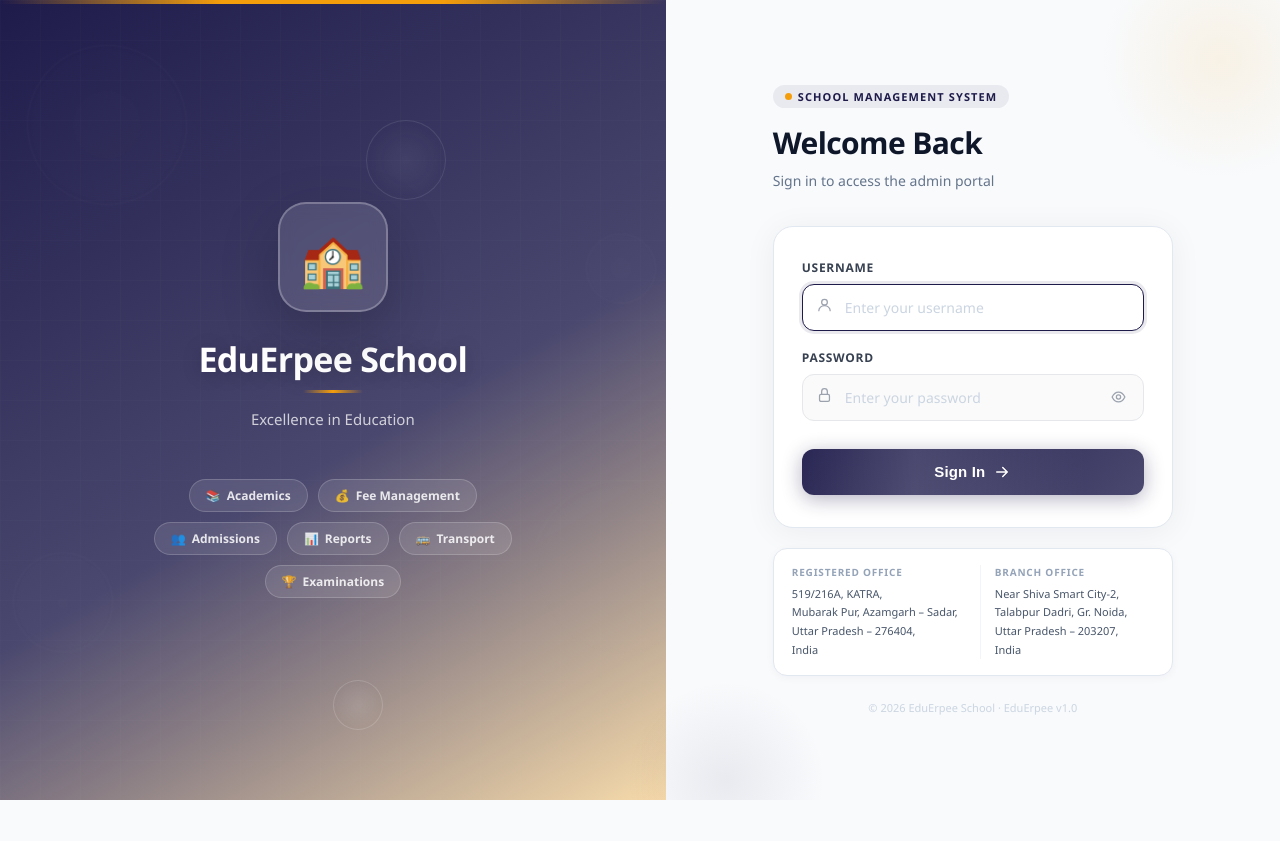
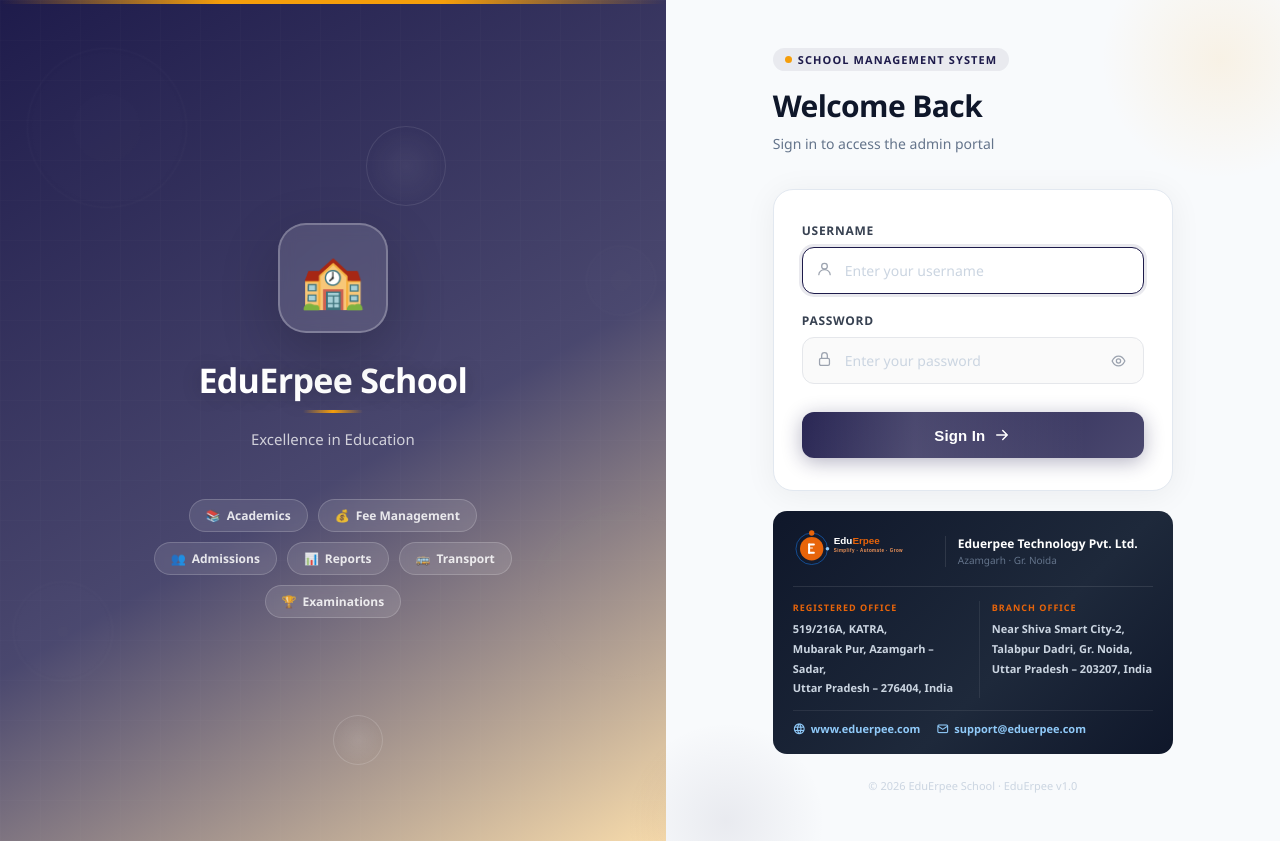
Before and after one commit to eduerpee/eduerpee-school-erp, a React (Create React App) app in the folder frontend/: page /login in a window 1280 px wide. Before the commit the page ends 800 px from the top, so only its background shows below. Built offline with nearby package versions, Linux system fonts and the light colour scheme; no server answers.

Commit message:
fix: login page

```diff
--- a/frontend/src/pages/Login.jsx
+++ b/frontend/src/pages/Login.jsx
@@ -223,16 +223,42 @@ export default function Login() {
             </form>
           </div>
 
-          <div style={{padding:'14px 16px',background:'#fff',borderRadius:12,border:'1px solid #E2E8F0',boxShadow:'0 1px 6px rgba(15,23,42,.04)'}}>
-            <div style={{display:'grid',gridTemplateColumns:'1fr 1fr',gap:12}}>
+          <div style={{background:'linear-gradient(135deg,#0F172A 0%,#1E293B 60%,#0F172A 100%)',borderRadius:12,padding:'14px 16px'}}>
+            <div style={{display:'flex',alignItems:'center',gap:10,marginBottom:12,paddingBottom:10,borderBottom:'1px solid rgba(255,255,255,0.1)'}}>
+              <svg xmlns="http://www.w3.org/2000/svg" viewBox="75 92 310 100" width="110" height="36">
+                  <circle cx="116" cy="136" r="35" fill="none" stroke="#1565C0" strokeWidth="1.5"/>
+                  <circle cx="116" cy="101" r="6" fill="#E8640A"/>
+                  <circle cx="151" cy="136" r="4" fill="#90CAF9"/>
+                  <circle cx="116" cy="136" r="26" fill="#E8640A"/>
+                  <rect x="108" y="124" width="4.5" height="23" rx="2" fill="white"/>
+                  <rect x="108" y="124" width="15" height="4.5" rx="2" fill="white"/>
+                  <rect x="108" y="132.5" width="11" height="3.5" rx="1.5" fill="rgba(255,255,255,0.65)"/>
+                  <rect x="108" y="142.5" width="15" height="4.5" rx="2" fill="white"/>
+                  <text x="165" y="125" fontFamily="sans-serif" fontSize="22" fontWeight="600" fill="white">Edu<tspan fill="#E8640A">Erpee</tspan></text>
+                  <text x="165" y="143" fontFamily="sans-serif" fontSize="10" fontWeight="600" fill="#F4975A" letterSpacing="1">Simplify · Automate · Grow</text>
+                </svg>
+              <div style={{borderLeft:'1px solid rgba(255,255,255,0.1)',paddingLeft:10}}>
+                <div style={{fontSize:11,fontWeight:800,color:'white',lineHeight:1.3}}>Eduerpee Technology Pvt. Ltd.</div>
+                <div style={{fontSize:9,color:'#64748B',marginTop:2,fontWeight:500}}>Azamgarh · Gr. Noida</div>
+              </div>
+            </div>
+            <div style={{display:'grid',gridTemplateColumns:'1fr 1fr',gap:10,marginBottom:10}}>
               <div>
-                <p style={{fontSize:9,fontWeight:700,color:'#94A3B8',textTransform:'uppercase',letterSpacing:'.08em',marginBottom:5}}>Registered Office</p>
-                <p style={{fontSize:10,color:'#475569',lineHeight:1.7,margin:0}}>519/216A, KATRA,<br/>Mubarak Pur, Azamgarh – Sadar,<br/>Uttar Pradesh – 276404, India</p>
+                <p style={{fontSize:8,fontWeight:700,color:'#E8640A',textTransform:'uppercase',letterSpacing:'1px',marginBottom:4}}>Registered Office</p>
+                <p style={{fontSize:10,color:'#CBD5E1',fontWeight:600,lineHeight:1.7,margin:0}}>519/216A, KATRA,<br/>Mubarak Pur, Azamgarh,<br/>UP – 276404, India</p>
               </div>
-              <div style={{borderLeft:'1px solid #F1F5F9',paddingLeft:12}}>
-                <p style={{fontSize:9,fontWeight:700,color:'#94A3B8',textTransform:'uppercase',letterSpacing:'.08em',marginBottom:5}}>Branch Office</p>
-                <p style={{fontSize:10,color:'#475569',lineHeight:1.7,margin:0}}>Near Shiva Smart City-2,<br/>Talabpur Dadri, Gr. Noida,<br/>Uttar Pradesh – 203207, India</p>
+              <div style={{borderLeft:'1px solid rgba(255,255,255,0.08)',paddingLeft:10}}>
+                <p style={{fontSize:8,fontWeight:700,color:'#E8640A',textTransform:'uppercase',letterSpacing:'1px',marginBottom:4}}>Branch Office</p>
+                <p style={{fontSize:10,color:'#CBD5E1',fontWeight:600,lineHeight:1.7,margin:0}}>Near Shiva Smart City-2,<br/>Talabpur Dadri, Gr. Noida,<br/>UP – 203207, India</p>
               </div>
+            </div>
+            <div style={{display:'flex',gap:12,paddingTop:8,borderTop:'1px solid rgba(255,255,255,0.08)',flexWrap:'wrap'}}>
+              <a href="https://www.eduerpee.com" target="_blank" rel="noreferrer" style={{display:'flex',alignItems:'center',gap:4,fontSize:10,color:'#90CAF9',fontWeight:700,textDecoration:'none'}}>
+                <i className="ti ti-world" style={{fontSize:12}}/> www.eduerpee.com
+              </a>
+              <a href="mailto:support@eduerpee.com" style={{display:'flex',alignItems:'center',gap:4,fontSize:10,color:'#90CAF9',fontWeight:700,textDecoration:'none'}}>
+                <i className="ti ti-mail" style={{fontSize:12}}/> support@eduerpee.com
+              </a>
             </div>
           </div>
 
@@ -338,20 +364,45 @@ export default function Login() {
             </form>
           </div>
 
-          <div style={{padding:'16px 18px',background:'#fff',borderRadius:14,border:'1px solid #E2E8F0',boxShadow:'0 2px 8px rgba(15,23,42,.04)'}}>
-            <div style={{display:'grid',gridTemplateColumns:'1fr 1fr',gap:14}}>
+          <div style={{background:'linear-gradient(135deg,#0F172A 0%,#1E293B 60%,#0F172A 100%)',borderRadius:14,padding:'18px 20px'}}>
+            {/* Logo + Company name */}
+            <div style={{display:'flex',alignItems:'center',gap:12,marginBottom:14,paddingBottom:12,borderBottom:'1px solid rgba(255,255,255,0.1)'}}>
+              <svg xmlns="http://www.w3.org/2000/svg" viewBox="75 92 310 100" width="140" height="45">
+                  <circle cx="116" cy="136" r="35" fill="none" stroke="#1565C0" strokeWidth="1.5"/>
+                  <circle cx="116" cy="101" r="6" fill="#E8640A"/>
+                  <circle cx="151" cy="136" r="4" fill="#90CAF9"/>
+                  <circle cx="116" cy="136" r="26" fill="#E8640A"/>
+                  <rect x="108" y="124" width="4.5" height="23" rx="2" fill="white"/>
+                  <rect x="108" y="124" width="15" height="4.5" rx="2" fill="white"/>
+                  <rect x="108" y="132.5" width="11" height="3.5" rx="1.5" fill="rgba(255,255,255,0.65)"/>
+                  <rect x="108" y="142.5" width="15" height="4.5" rx="2" fill="white"/>
+                  <text x="165" y="125" fontFamily="sans-serif" fontSize="22" fontWeight="600" fill="white">Edu<tspan fill="#E8640A">Erpee</tspan></text>
+                  <text x="165" y="143" fontFamily="sans-serif" fontSize="10" fontWeight="600" fill="#F4975A" letterSpacing="1">Simplify · Automate · Grow</text>
+                </svg>
+              <div style={{borderLeft:'1px solid rgba(255,255,255,0.1)',paddingLeft:12}}>
+                <div style={{fontSize:12,fontWeight:800,color:'white',lineHeight:1.3}}>Eduerpee Technology Pvt. Ltd.</div>
+                <div style={{fontSize:10,color:'#64748B',marginTop:2,fontWeight:500}}>Azamgarh · Gr. Noida</div>
+              </div>
+            </div>
+            {/* Offices */}
+            <div style={{display:'grid',gridTemplateColumns:'1fr 1fr',gap:12,marginBottom:12}}>
               <div>
-                <p style={{fontSize:10,fontWeight:700,color:'#94A3B8',textTransform:'uppercase',letterSpacing:'.08em',marginBottom:6}}>Registered Office</p>
-                <p style={{fontSize:11,color:'#475569',lineHeight:1.7,margin:0}}>
-                  519/216A, KATRA,<br/>Mubarak Pur, Azamgarh – Sadar,<br/>Uttar Pradesh – 276404,<br/>India
-                </p>
+                <p style={{fontSize:9,fontWeight:700,color:'#E8640A',textTransform:'uppercase',letterSpacing:'1px',marginBottom:5}}>Registered Office</p>
+                <p style={{fontSize:11,color:'#CBD5E1',fontWeight:600,lineHeight:1.8,margin:0}}>519/216A, KATRA,<br/>Mubarak Pur, Azamgarh – Sadar,<br/>Uttar Pradesh – 276404, India</p>
               </div>
-              <div style={{borderLeft:'1px solid #F1F5F9',paddingLeft:14}}>
-                <p style={{fontSize:10,fontWeight:700,color:'#94A3B8',textTransform:'uppercase',letterSpacing:'.08em',marginBottom:6}}>Branch Office</p>
-                <p style={{fontSize:11,color:'#475569',lineHeight:1.7,margin:0}}>
-                  Near Shiva Smart City-2,<br/>Talabpur Dadri, Gr. Noida,<br/>Uttar Pradesh – 203207,<br/>India
-                </p>
+              <div style={{borderLeft:'1px solid rgba(255,255,255,0.08)',paddingLeft:12}}>
+                <p style={{fontSize:9,fontWeight:700,color:'#E8640A',textTransform:'uppercase',letterSpacing:'1px',marginBottom:5}}>Branch Office</p>
+                <p style={{fontSize:11,color:'#CBD5E1',fontWeight:600,lineHeight:1.8,margin:0}}>Near Shiva Smart City-2,<br/>Talabpur Dadri, Gr. Noida,<br/>Uttar Pradesh – 203207, India</p>
               </div>
+            </div>
+            {/* Links */}
+            <div style={{display:'flex',gap:16,paddingTop:10,borderTop:'1px solid rgba(255,255,255,0.08)'}}>
+              <a href="https://www.eduerpee.com" target="_blank" rel="noreferrer" style={{display:'flex',alignItems:'center',gap:5,fontSize:11,color:'#90CAF9',fontWeight:700,textDecoration:'none'}}>
+                <i className="ti ti-world" style={{fontSize:13}}/> www.eduerpee.com
+              </a>
+              <a href="mailto:support@eduerpee.com" style={{display:'flex',alignItems:'center',gap:5,fontSize:11,color:'#90CAF9',fontWeight:700,textDecoration:'none'}}>
+                <i className="ti ti-mail" style={{fontSize:13}}/> support@eduerpee.com
+              </a>
             </div>
           </div>
           <p style={{textAlign:'center',marginTop:24,fontSize:11,color:'#CBD5E1'}}>
```
